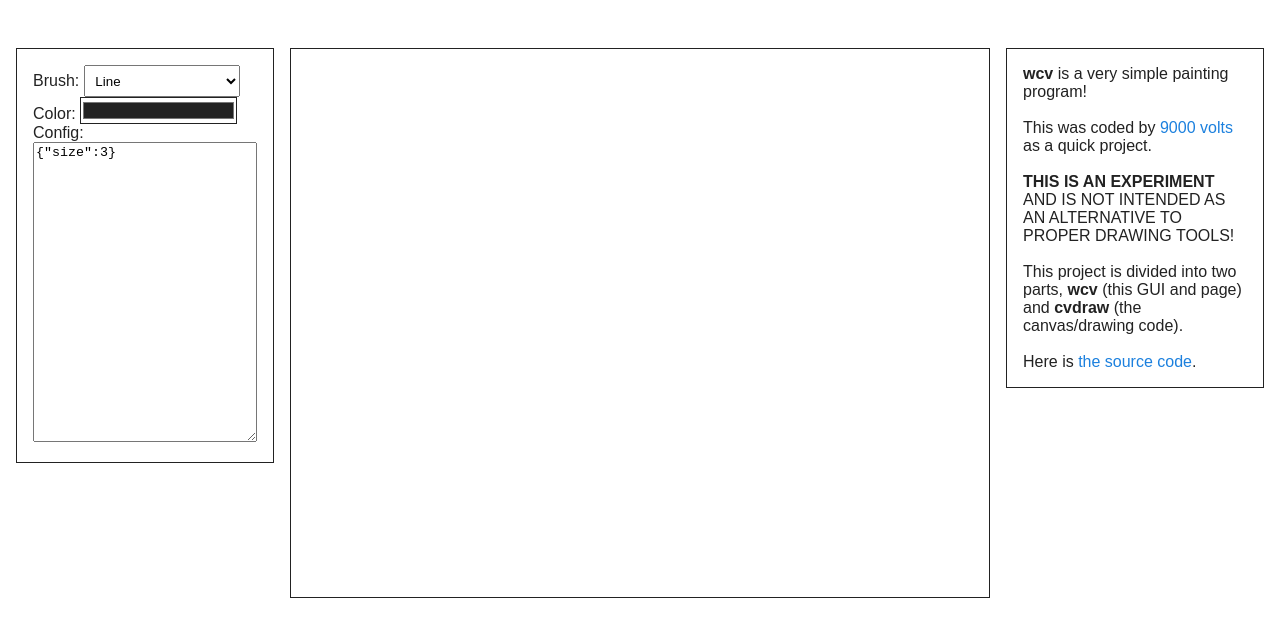
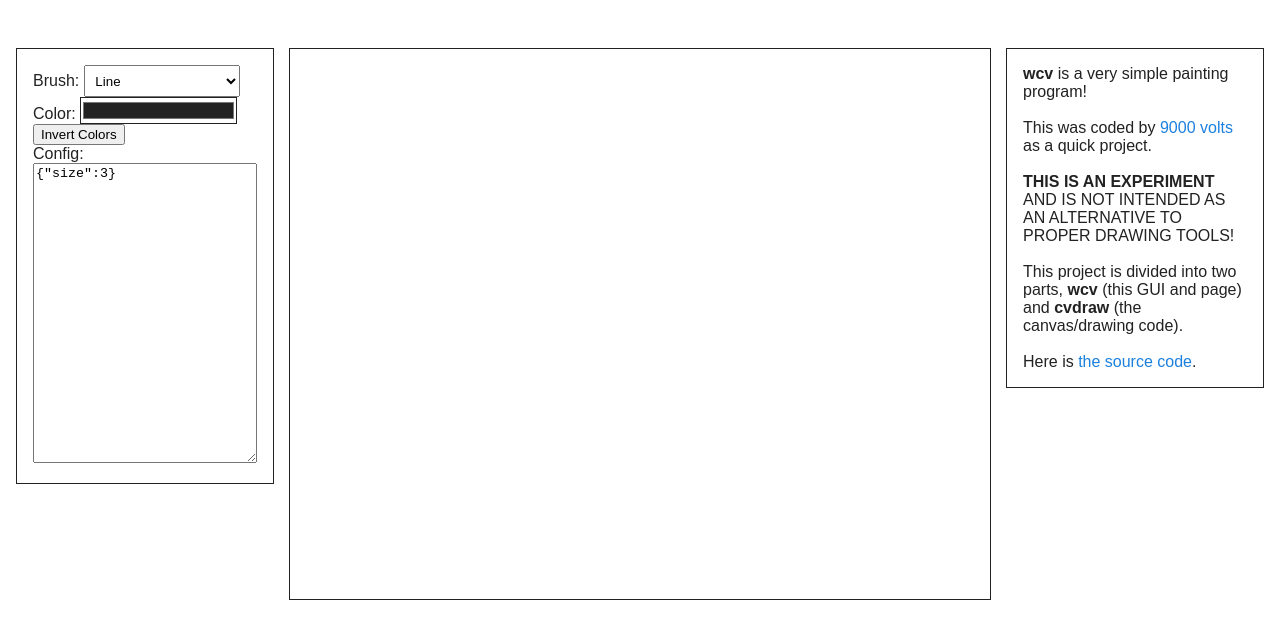
Before and after one commit to 9000-volts/wcv, a plain HTML site: page index.html in a window 1280 px wide. Drawn offline with Linux system fonts and the light colour scheme.

Commit message:
Invert Colors

```diff
--- a/cvdraw.js
+++ b/cvdraw.js
@@ -35,6 +35,8 @@ var cvdraw = function (container, width, height) {
   var cmain = makeCanvas();
   t.cv = cmain.cv;
   t.c = cmain.c;
+  t.c.fillStyle = "#fff";
+  t.c.fillRect(0, 0, t.w, t.h);
 
   // Preview canvas and context.
   var cpreview = makeCanvas();
@@ -160,6 +162,16 @@ var cvdraw = function (container, width, height) {
     } else t.finalizeStroke();
   };
 
+  t.invert = function () {
+    var id = t.c.getImageData(0, 0, t.w, t.h);
+    for (var i = 0; i < t.w * t.h * 4; i += 4) {
+      id.data[i] = 255 - id.data[i];
+      id.data[i + 1] = 255 - id.data[i + 1];
+      id.data[i + 2] = 255 - id.data[i + 2];
+    }
+    t.c.putImageData(id, 0, 0);
+  };
+
   // Keep track of the mouse status across the whole page.
   window.addEventListener("mousedown", function (e) {
     t.down = 1;
--- a/index.html
+++ b/index.html
@@ -17,8 +17,8 @@
     }
     #dzone {
       border: 1px solid #222;
-      width: 700px;
-      height: 550px;
+      width: 702px;
+      height: 552px;
       margin: 1em auto;
     }
     #left, #right {
@@ -61,6 +61,7 @@
         <option value="dzone.brushes.squiggly">Squiggly</option>
       </select></div>
       <div>Color: <input type="color" id="color" value="#222222"></div>
+      <div><button id="invert">Invert Colors</button></div>
       <div>
         Config:<br/>
         <textarea id="options"></textarea>
@@ -98,6 +99,7 @@
       dzone.brush.o = JSON.parse(options.value);
     };
     options.value = JSON.stringify(dzone.brush.o);
+    document.querySelector("#invert").onclick = dzone.invert;
     </script>
   </body>
 </html>
```
